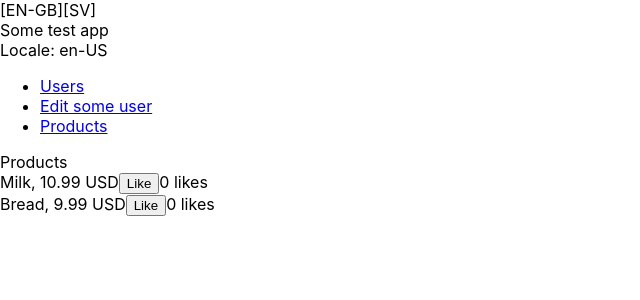
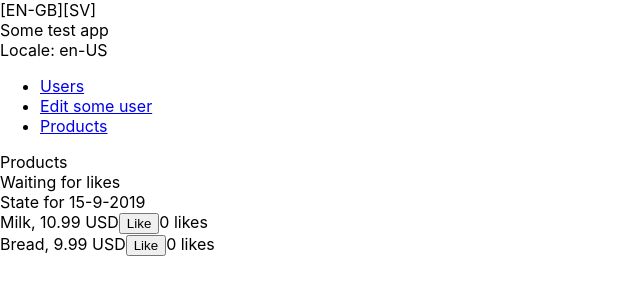
Before and after one commit to tnoworyta/react-tasks, a React (Create React App) app: page /product/list in a window 1280 px wide. Shown: the top 300 px of the page, without its empty margins (0-640 px from the left). Built offline with nearby package versions, Linux system fonts and the light colour scheme.

Commit message:
Add tests for timers and date

```diff
--- a/package.json
+++ b/package.json
@@ -7,6 +7,7 @@
     "enzyme-adapter-react-16": "^1.14.0",
     "enzyme-to-json": "^3.4.0",
     "formik": "^1.5.8",
+    "mockdate": "^2.0.5",
     "react": "^16.9.0",
     "react-dom": "^16.9.0",
     "react-router": "^5.0.1",
--- a/src/components/Product/List.js
+++ b/src/components/Product/List.js
@@ -1,30 +1,52 @@
-import React, { Component } from 'react'
+import React, { Component } from 'react';
 
-import ProductDetails from './Details'
+import ProductDetails from './Details';
 
 export default class ProductList extends Component {
   state = {
-    productLikes: {}
-  }
+    productLikes: {},
+    showNotice: false,
+  };
 
   onLikeProduct = (product) =>
-    this.setState((state) =>
-      ({ productLikes: { ...state.productLikes, [product.id]: (state.productLikes[product.id] || 0) + 1 } }))
+    this.setState(
+      (state) => ({
+        showNotice: true,
+        productLikes: {
+          ...state.productLikes,
+          [product.id]: (state.productLikes[product.id] || 0) + 1,
+        },
+      }),
+      () =>
+        setTimeout(() => {
+          this.setState({ showNotice: false });
+        }, 2000),
+    );
+
+  currentDate = () => {
+    const date = new Date();
+    const day = date.getDate();
+    const monthIndex = date.getMonth();
+    const year = date.getFullYear();
+    return `${day}-${monthIndex + 1}-${year}`;
+  };
 
   render() {
-    const { products } = this.props
-    const { productLikes } = this.state
+    const { products } = this.props;
+    const { showNotice, productLikes } = this.state;
     return (
       <div>
-        {products.map(product =>
+        <div className="notice">{showNotice ? 'Product liked!' : 'Waiting for likes'}</div>
+        <div className="status">State for {this.currentDate()}</div>
+        {products.map((product) => (
           <ProductDetails
-           key={product.id}
-           product={product}
-           onLike={this.onLikeProduct}
-           likes={productLikes[product.id] || 0}
+            key={product.id}
+            product={product}
+            onLike={this.onLikeProduct}
+            likes={productLikes[product.id] || 0}
           />
-        )}
+        ))}
       </div>
-    )
+    );
   }
 }
```
Also changed, not shown: 2 other files (tests, documents, lock files or other folders).
